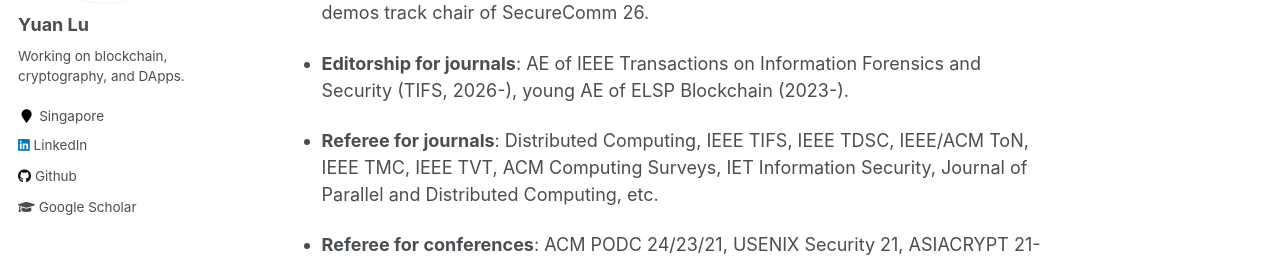
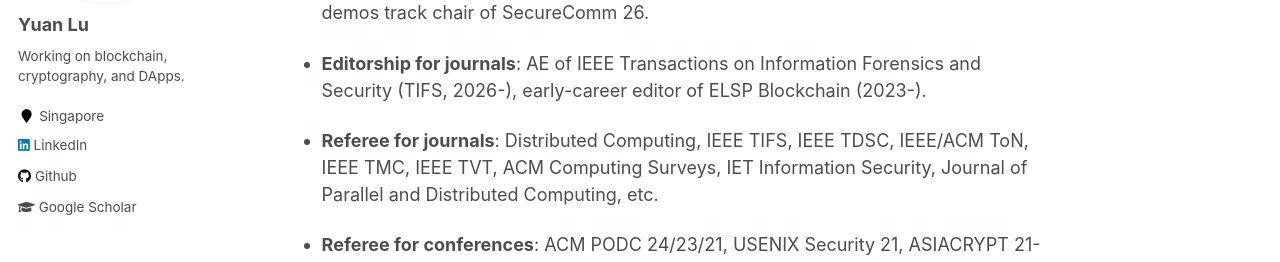
Before and after one commit to yylluu/yylluu.github.io, a Jekyll site: the page built from _pages/about.md, in a window 1280 px wide and 900 px high, scrolled down 2145 px. Shown: the part 207-469 px from the top of the window. Built offline with Jekyll 4.4.1, drawn with Linux system fonts in a browser that asks for light colours.

Commit message:
Update about.md

```diff
--- a/_pages/about.md
+++ b/_pages/about.md
@@ -154,7 +154,7 @@ Services
 
 - **Leadership for conferences**: AI+blockchain track chair of IEEE ICDLT 25, Posters & demos track chair of SecureComm 26.
 
-- **Editorship for journals**: AE of IEEE Transactions on Information Forensics and Security (TIFS, 2026-), young AE of ELSP Blockchain (2023-).
+- **Editorship for journals**: AE of IEEE Transactions on Information Forensics and Security (TIFS, 2026-), early-career editor of ELSP Blockchain (2023-).
 
 - **Referee for journals**: Distributed Computing, IEEE TIFS, IEEE TDSC, IEEE/ACM ToN, IEEE TMC, IEEE TVT, ACM Computing Surveys, IET Information Security, Journal of Parallel and Distributed Computing, etc.
 
```
